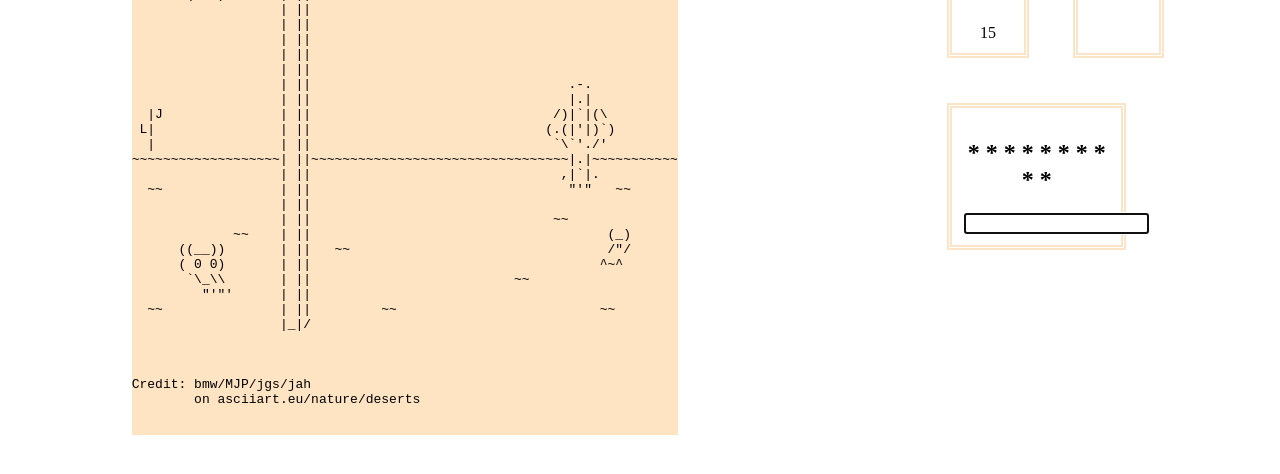
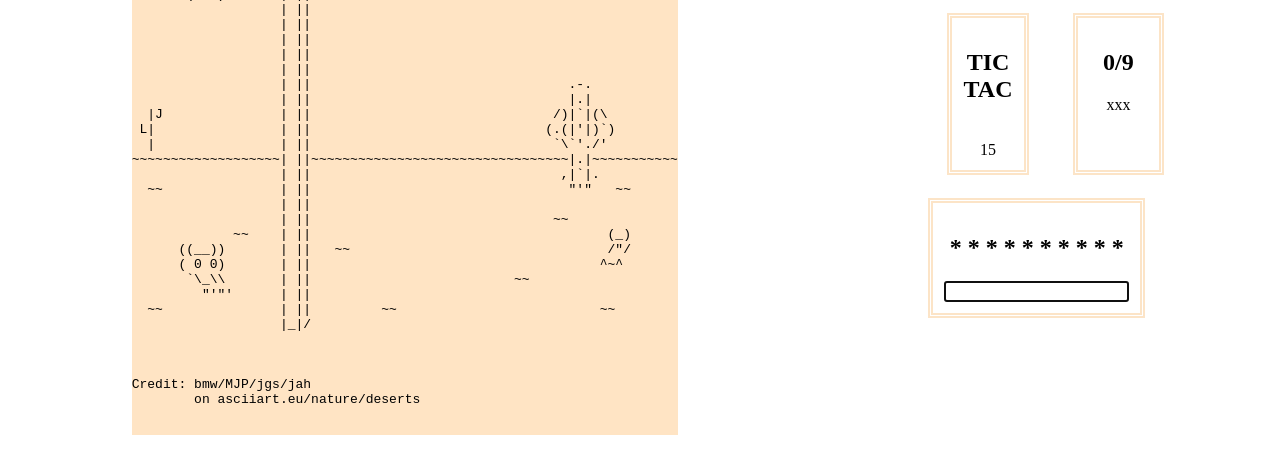
Before and after one commit to CanFays/jeu_du_pendu, a plain HTML site: page index.html in a window 1280 px wide. Shown: the part 214-688 px from the top of the page. Drawn offline with Linux system fonts and the light colour scheme.

Commit message:
front: stars alignement depending the number of stars: ok

```diff
--- a/script.js
+++ b/script.js
@@ -73,6 +73,9 @@ const loose = () => {
   // TO DO : disparition interface + score + bouton try again
 }
 
+// WIN
+// TO DO : arrêt timer, score, message bravo, bouton rejouer
+
 
 // ACSII ART IMAGES BY ERROR NUMBER
 const ASCIIinsertion = () => {
--- a/style.css
+++ b/style.css
@@ -4,6 +4,7 @@
   display: flex;
   flex-direction: row;
   justify-content: space-around;
+  align-items: center; /* Ajout de cette ligne */
 }
 
 .interface {
@@ -22,6 +23,7 @@
   display: flex;
   flex-direction: column;
   justify-content: space-evenly;
+  width: fit-content;
 }
 
 /* Style of the interface */
@@ -45,8 +47,11 @@
   word-wrap: break-word;
 }
 
+.about-word {
+  margin: 0 auto;
+}
 .max-width-stars {
-  max-width: fit-content;
+  white-space: nowrap;
 }
 
 /* Ascii code js and style */
```
